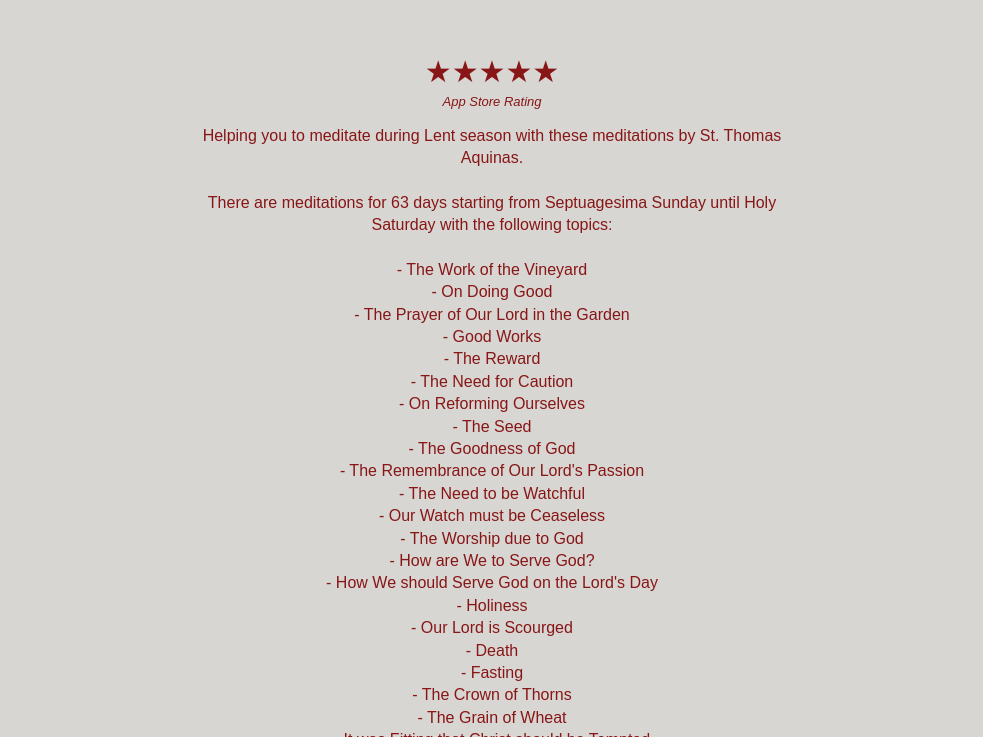
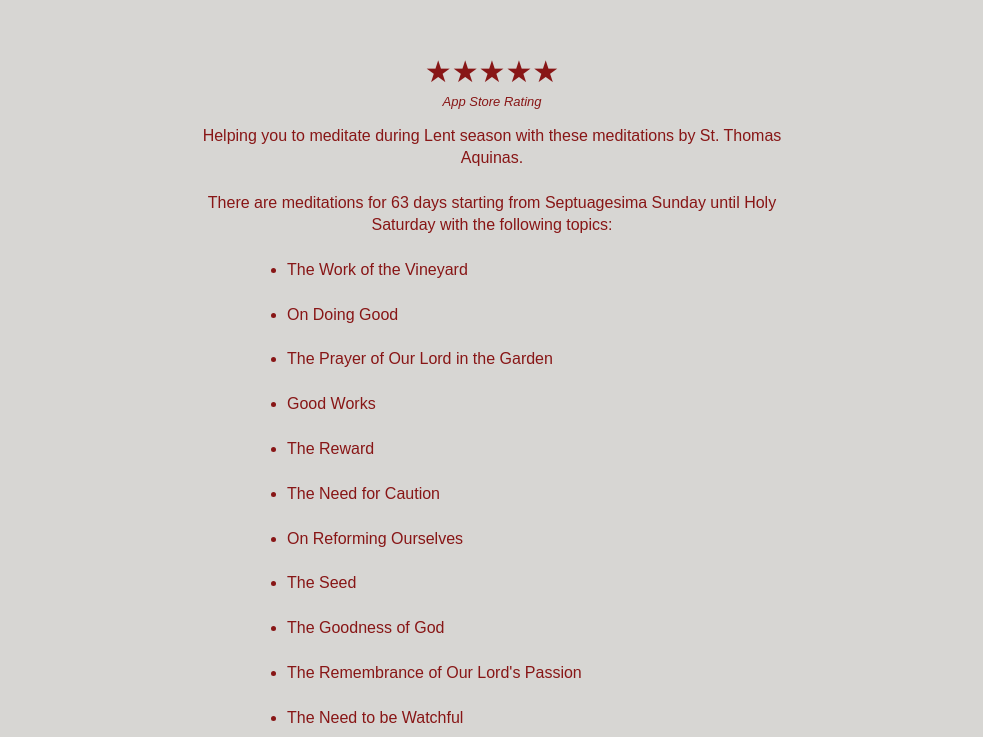
Before and after one commit to schturdark/Catholic-Meditations-for-Lent-by-St-Thomas-Aquinas-Landing-Page, a plain HTML site: page index.html in a window 1280 px wide. Shown: the part 1092-1829 px from the top of the page, without its empty margins (148-1131 px from the left). Drawn offline with Linux system fonts and the light colour scheme.

Commit message:
Better list points

```diff
--- a/index.html
+++ b/index.html
@@ -158,6 +158,15 @@ h1, h2, h3, h4, h5, h6 {
 #attribution a {
 	color: #881616;
 }
+
+#points {
+	text-align: left; white-space: pre-line; width: 90%; max-width: 450px; margin: auto;
+}
+
+ul#points>li {
+	margin-top: 0;
+	margin-bottom: 0;
+}
 </style>
 
 
@@ -209,70 +218,71 @@ h1, h2, h3, h4, h5, h6 {
 <p id="description">Helping you to meditate during Lent season with these meditations by St. Thomas Aquinas.
 
 There are meditations for 63 days starting from Septuagesima Sunday until Holy Saturday with the following topics:
-
-- The Work of the Vineyard
-- On Doing Good
-- The Prayer of Our Lord in the Garden
-- Good Works
-- The Reward
-- The Need for Caution
-- On Reforming Ourselves
-- The Seed
-- The Goodness of God
-- The Remembrance of Our Lord's Passion
-- The Need to be Watchful
-- Our Watch must be Ceaseless
-- The Worship due to God
-- How are We to Serve God?
-- How We should Serve God on the Lord's Day
-- Holiness
-- Our Lord is Scourged
-- Death
-- Fasting
-- The Crown of Thorns
-- The Grain of Wheat
-- It was Fitting that Christ should be Tempted
-- Christ had to be Tempted in the Desert
-- Christ Underwent every Kind of Suffering
-- How Great was the Sorrow of Our Lord in His Passion?
-- It was Fitting that Christ should be Crucified with Thieves
-- The Feast of the Holy Lance and the Nails of Our Lord
-- The Love of God Shown in the Passion of Christ
-- God the Father Delivered Christ to His Passion
-- It was Fitting that Our Lord should Suffer at the Hand of the Gentiles
-- The Passion of Christ Brought about Our Salvation because It was a Meritorious Act
-- The Passion of Christ Brought about Our Salvation because It was an Act of Satisfaction
-- The Passion of Christ Brought about Our Salvation because It was a Sacrifice
-- Feast of the Holy Winding Sheet
-- The Passion of Christ Wrought Our Salvation by Redeeming Us
-- It is the Passion of Christ That has Freed Us from Sin
-- The Passion of Christ has Delivered Us from the Devil
-- Christ is Truly Our Redeemer
-- The Price of Our Redemption
-- The Preaching of the Samaritan Woman
-- It is by the Passion of Christ that We have been Freed from the Punishment due to Sin
-- The Passion of Christ Reconciles Us to God
-- Christ by His Passion Opened to Us the Gates of Heaven
-- Christ by His Passion Merited to be Exalted
-- The Example of Christ Crucified
-- The Divine Friend
-- The Death of Lazarus
-- The Precious Blood
-- There was not Any more Fitting Way to Free the Human Race than through the Passion of Christ
-- The Passion of Christ
-- The Passion of Christ is Remedy against Sin
-- The Burial of Christ
-- On Being Buried Spiritually
-- Which is the Greatest Sign of His Love Our Lord has Given Us?
-- Our Lady's Suffering in the Passion
-- How We, Each of Us, should Wash One Another's Feet
-- Christ's Passion Serves Us as an Example
-- It is Necessary that We be Wholly Clean
-- Christ Preparing to Wash the Apostle's Feet
-- Three Things are Symbolised by the Washing of the Feet
-- The Last Supper
-- The Death of Christ
-- Why Our Lord Went Down to Limbo
+<ul id="points">
+<li>The Work of the Vineyard</li>
+<li>On Doing Good</li>
+<li>The Prayer of Our Lord in the Garden</li>
+<li>Good Works</li>
+<li>The Reward</li>
+<li>The Need for Caution</li>
+<li>On Reforming Ourselves</li>
+<li>The Seed</li>
+<li>The Goodness of God</li>
+<li>The Remembrance of Our Lord's Passion</li>
+<li>The Need to be Watchful</li>
+<li>Our Watch must be Ceaseless</li>
+<li>The Worship due to God</li>
+<li>How are We to Serve God?</li>
+<li>How We should Serve God on the Lord's Day</li>
+<li>Holiness</li>
+<li>Our Lord is Scourged</li>
+<li>Death</li>
+<li>Fasting</li>
+<li>The Crown of Thorns</li>
+<li>The Grain of Wheat</li>
+<li>It was Fitting that Christ should be Tempted</li>
+<li>Christ had to be Tempted in the Desert</li>
+<li>Christ Underwent every Kind of Suffering</li>
+<li>How Great was the Sorrow of Our Lord in His Passion?</li>
+<li>It was Fitting that Christ should be Crucified with Thieves</li>
+<li>The Feast of the Holy Lance and the Nails of Our Lord</li>
+<li>The Love of God Shown in the Passion of Christ</li>
+<li>God the Father Delivered Christ to His Passion</li>
+<li>It was Fitting that Our Lord should Suffer at the Hand of the Gentiles</li>
+<li>The Passion of Christ Brought about Our Salvation because It was a Meritorious Act</li>
+<li>The Passion of Christ Brought about Our Salvation because It was an Act of Satisfaction</li>
+<li>The Passion of Christ Brought about Our Salvation because It was a Sacrifice</li>
+<li>Feast of the Holy Winding Sheet</li>
+<li>The Passion of Christ Wrought Our Salvation by Redeeming Us</li>
+<li>It is the Passion of Christ That has Freed Us from Sin</li>
+<li>The Passion of Christ has Delivered Us from the Devil</li>
+<li>Christ is Truly Our Redeemer</li>
+<li>The Price of Our Redemption</li>
+<li>The Preaching of the Samaritan Woman</li>
+<li>It is by the Passion of Christ that We have been Freed from the Punishment due to Sin</li>
+<li>The Passion of Christ Reconciles Us to God</li>
+<li>Christ by His Passion Opened to Us the Gates of Heaven</li>
+<li>Christ by His Passion Merited to be Exalted</li>
+<li>The Example of Christ Crucified</li>
+<li>The Divine Friend</li>
+<li>The Death of Lazarus</li>
+<li>The Precious Blood</li>
+<li>There was not Any more Fitting Way to Free the Human Race than through the Passion of Christ</li>
+<li>The Passion of Christ</li>
+<li>The Passion of Christ is Remedy against Sin</li>
+<li>The Burial of Christ</li>
+<li>On Being Buried Spiritually</li>
+<li>Which is the Greatest Sign of His Love Our Lord has Given Us?</li>
+<li>Our Lady's Suffering in the Passion</li>
+<li>How We, Each of Us, should Wash One Another's Feet</li>
+<li>Christ's Passion Serves Us as an Example</li>
+<li>It is Necessary that We be Wholly Clean</li>
+<li>Christ Preparing to Wash the Apostle's Feet</li>
+<li>Three Things are Symbolised by the Washing of the Feet</li>
+<li>The Last Supper</li>
+<li>The Death of Christ</li>
+<li> Why Our Lord Went Down to Limbo</li>
+</ul>
 
 Please pray for holy souls in Purgatory and also for me as I continue to develop Catholic apps.</p>
 
```
